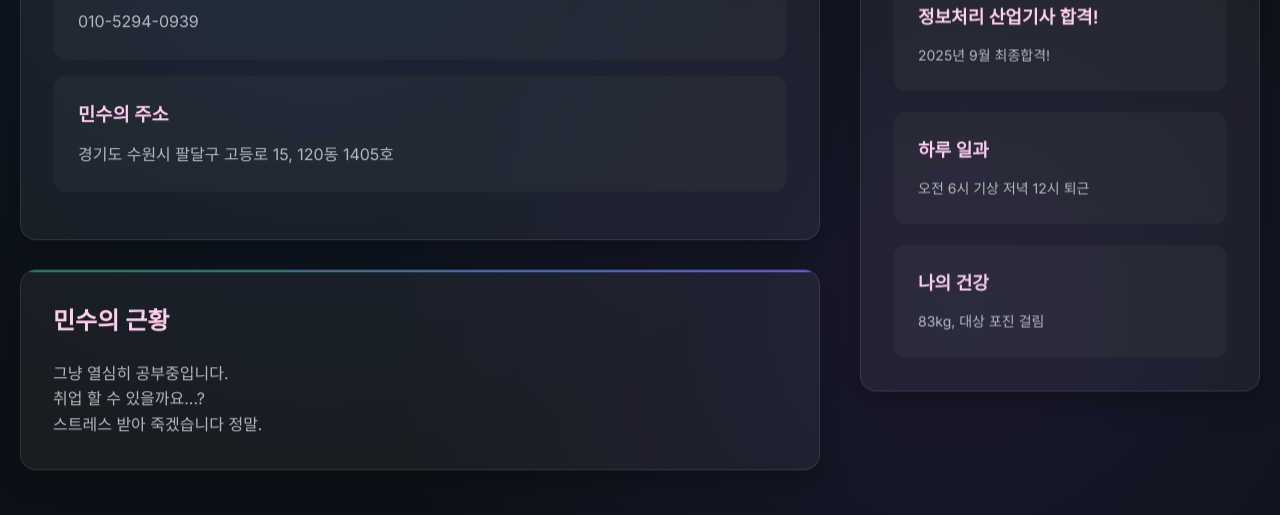
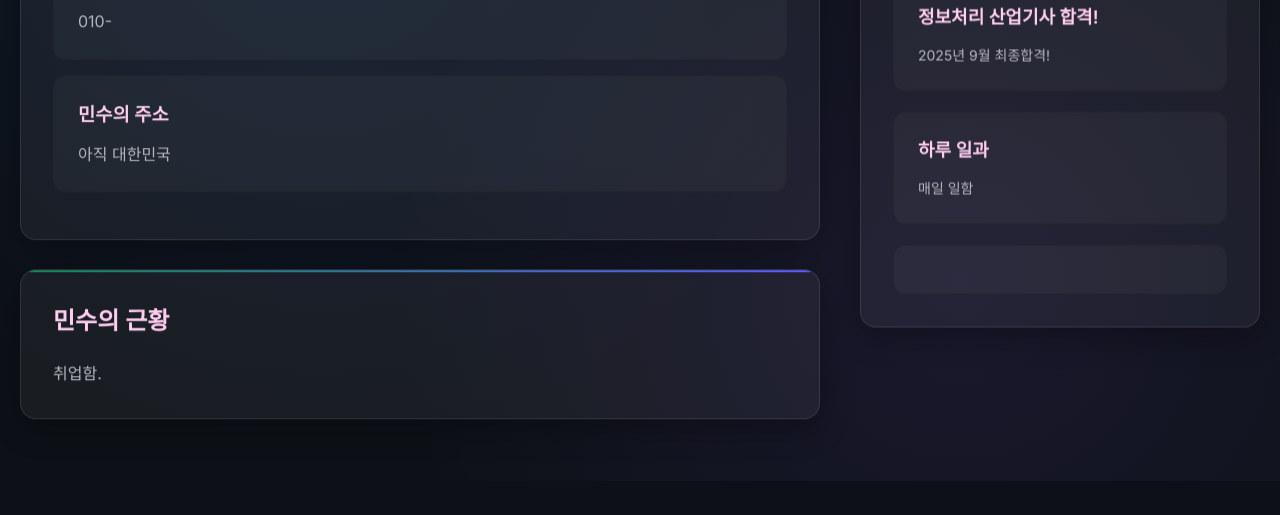
Before and after one commit to Kiim-Miin-Su/contact_minsu, a plain HTML site: page index.html in a window 1280 px wide. Shown: the part 319-834 px from the top of the page. After the commit the page ends 800 px from the top, so only its background shows below. Drawn offline with Linux system fonts and the light colour scheme.

Commit message:
index.html 업데이트

```diff
--- a/index.html
+++ b/index.html
@@ -25,19 +25,17 @@
             <section class="container-phone">
                 <div class="phone-info">
                     <h2>민수에게 연락하기</h2>
-                    <address tel="010-5294-0939">010-5294-0939</address>
+                    <address tel="010-">010-</address>
                 </div>
                 <div class="address-info">
                     <h3>민수의 주소</h3>
-                    <address>경기도 수원시 팔달구 고등로 15, 120동 1405호</address>
+                    <address>아직 대한민국</address>
                 </div>
             </section>
             <section class="container-news">
                 <div class="news">
                     <h2>민수의 근황</h2>
-                    <p>그냥 열심히 공부중입니다.</p>
-                    <p>취업 할 수 있을까요...?</p>
-                    <p>스트레스 받아 죽겠습니다 정말.</p>
+                    <p>취업함.</p>
                 </div>
             </section>
         </div>
@@ -50,11 +48,9 @@
                 </div>
                 <div class="aside-news">
                     <h2>하루 일과</h2>
-                    <p>오전 6시 기상 저녁 12시 퇴근</p>
+                    <p>매일 일함</p>
                 </div>
                 <div class="aside-news">
-                    <h2>나의 건강</h2>
-                    <p>83kg, 대상 포진 걸림</p>
                 </div>
             </aside>
         </div>
```
